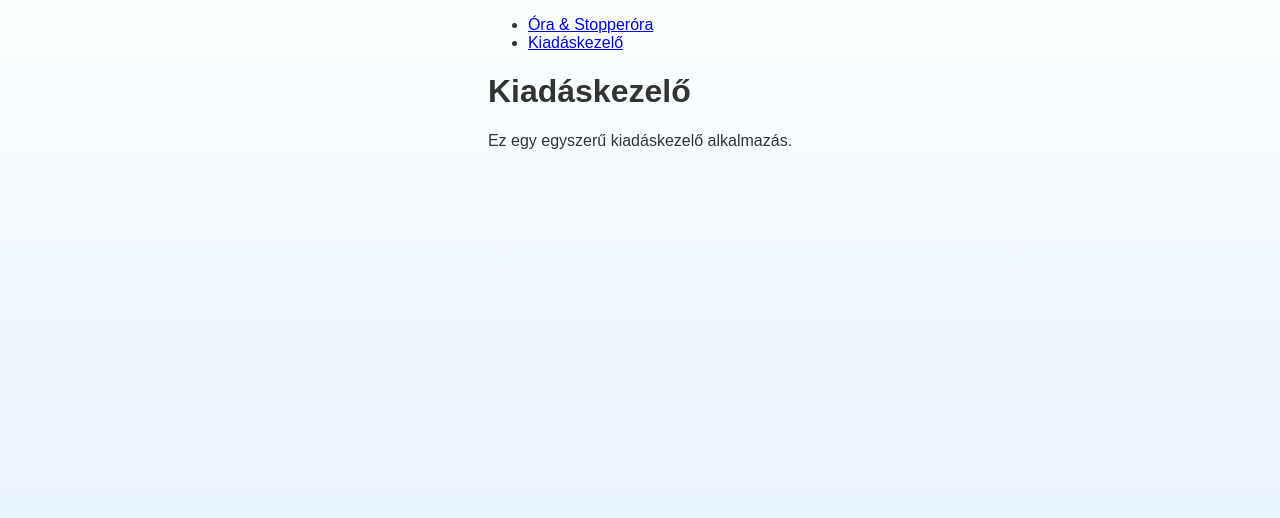
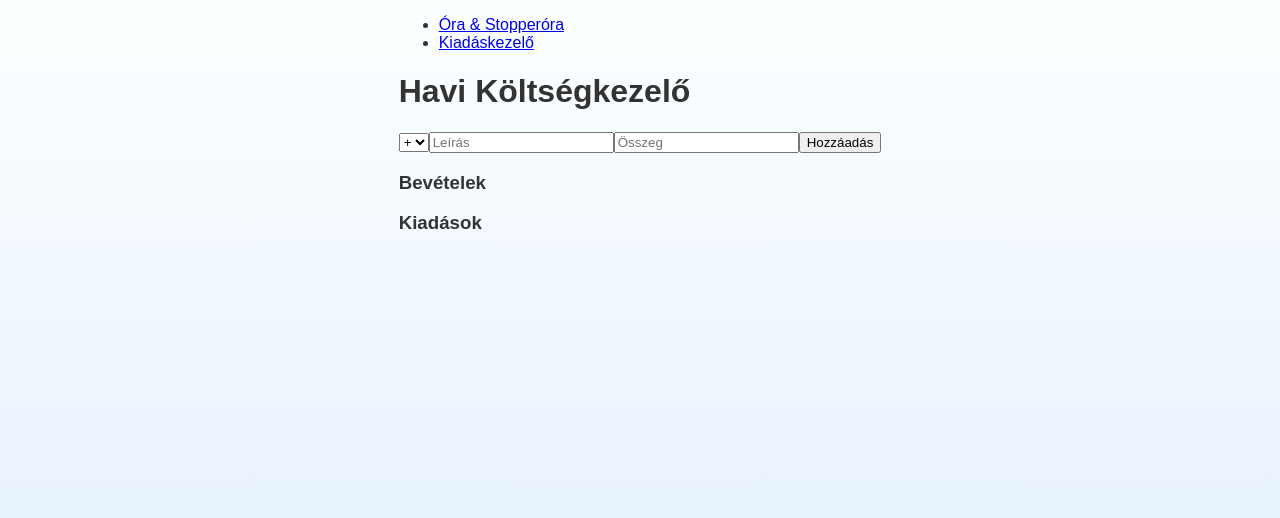
Before and after one commit to szbgreg/react, a React (Vite) app: page /expense in a window 1280 px wide. Shown: the top 518 px of the page. Built offline with nearby package versions, Linux system fonts and the light colour scheme.

Commit message:
add: Tranzakció hozzáadása

```diff
--- a/src/App.jsx
+++ b/src/App.jsx
@@ -2,7 +2,7 @@ import { BrowserRouter, Routes, Route } from "react-router-dom";
 import Layout from "./Layout";
 import NotFoundPage from "./NotFoundPage";
 import ClockApp from "./ClockApp/components/ClockApp";
-import ExpenseApp from "./ExpenseApp/components/ExpenseApp";
+import ExpenseApp from "./ExpenseApp/ExpenseApp";
 
 function App() {
   return (
--- /dev/null
+++ b/src/ExpenseApp/ExpenseApp.jsx
@@ -0,0 +1,79 @@
+import React, { useState } from "react";
+
+function ExpenseApp() {
+  const [transactions, setTransactions] = useState([]);
+  const [description, setDescription] = useState("");
+  const [amount, setAmount] = useState("");
+  const [type, setType] = useState("income");
+
+  const addTransaction = () => {
+    if (!description || !amount) return;
+
+    const newTransaction = {
+      id: Date.now(),
+      description,
+      amount: parseFloat(amount),
+      type,
+    };
+
+    setTransactions([...transactions, newTransaction]);
+    setDescription("");
+    setAmount("");
+    setType("income");
+  };
+
+  const income = transactions.filter((t) => t.type === "income");
+  const expense = transactions.filter((t) => t.type === "expense");
+
+  return (
+    <div>
+      <h1>Havi Költségkezelő</h1>
+
+      <div>
+        <select value={type} onChange={(e) => setType(e.target.value)}>
+          <option value="income">+</option>
+          <option value="expense">-</option>
+        </select>
+
+        <input
+          type="text"
+          placeholder="Leírás"
+          value={description}
+          onChange={(e) => setDescription(e.target.value)}
+        />
+
+        <input
+          type="number"
+          placeholder="Összeg"
+          value={amount}
+          onChange={(e) => setAmount(e.target.value)}
+        />
+        <button onClick={addTransaction}>Hozzáadás</button>
+
+        <div>
+          <h3>Bevételek</h3>
+          <ul>
+            {income.map((t) => (
+              <li key={t.id}>
+                {t.description}: {t.amount} Ft
+              </li>
+            ))}
+          </ul>
+        </div>
+
+        <div>
+          <h3>Kiadások</h3>
+          <ul>
+            {expense.map((t) => (
+              <li key={t.id}>
+                {t.description}: {t.amount} Ft
+              </li>
+            ))}
+          </ul>
+        </div>
+      </div>
+    </div>
+  );
+}
+
+export default ExpenseApp;
--- a/src/ExpenseApp/components/ExpenseApp.jsx
+++ /dev/null
@@ -1,12 +0,0 @@
-import React from "react";
-
-const ExpenseApp = () => {
-  return (
-    <div>
-      <h1>Kiadáskezelő</h1>
-      <p>Ez egy egyszerű kiadáskezelő alkalmazás.</p>
-    </div>
-  );
-};
-
-export default ExpenseApp;
```
